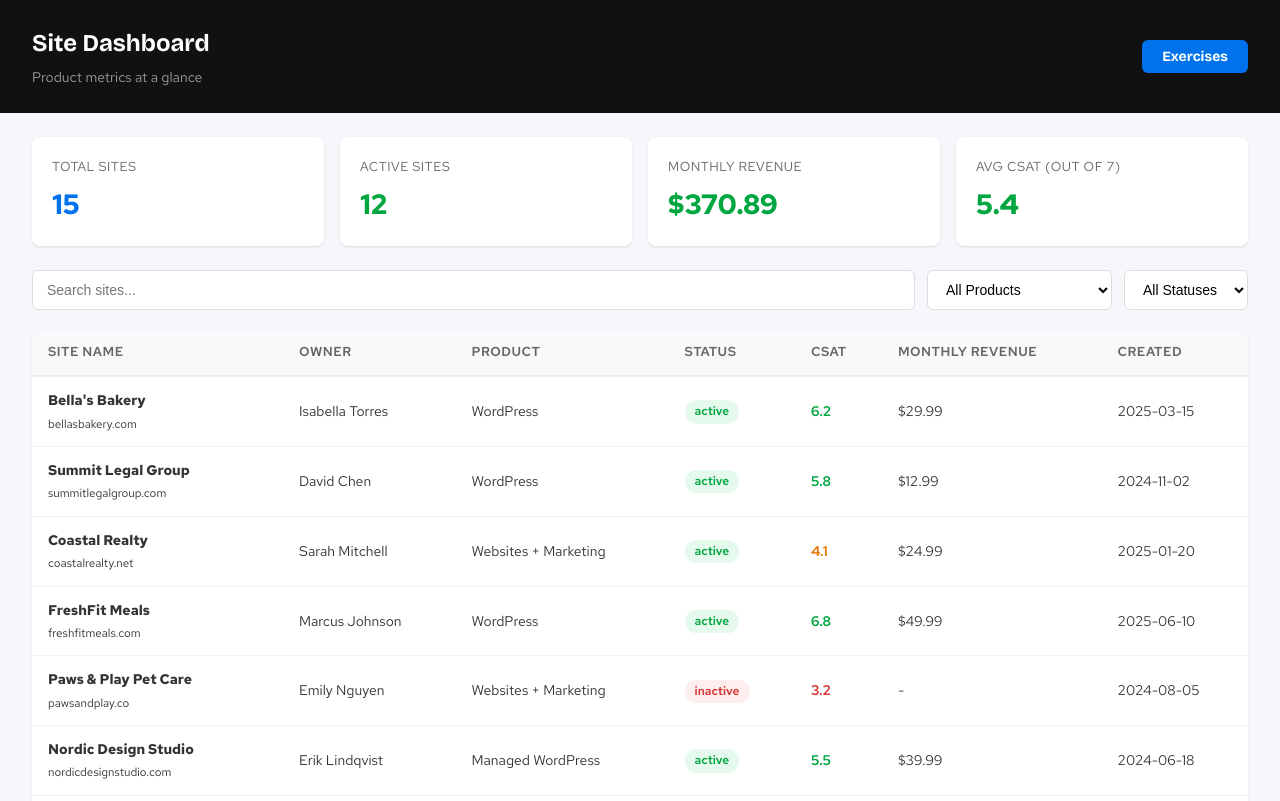
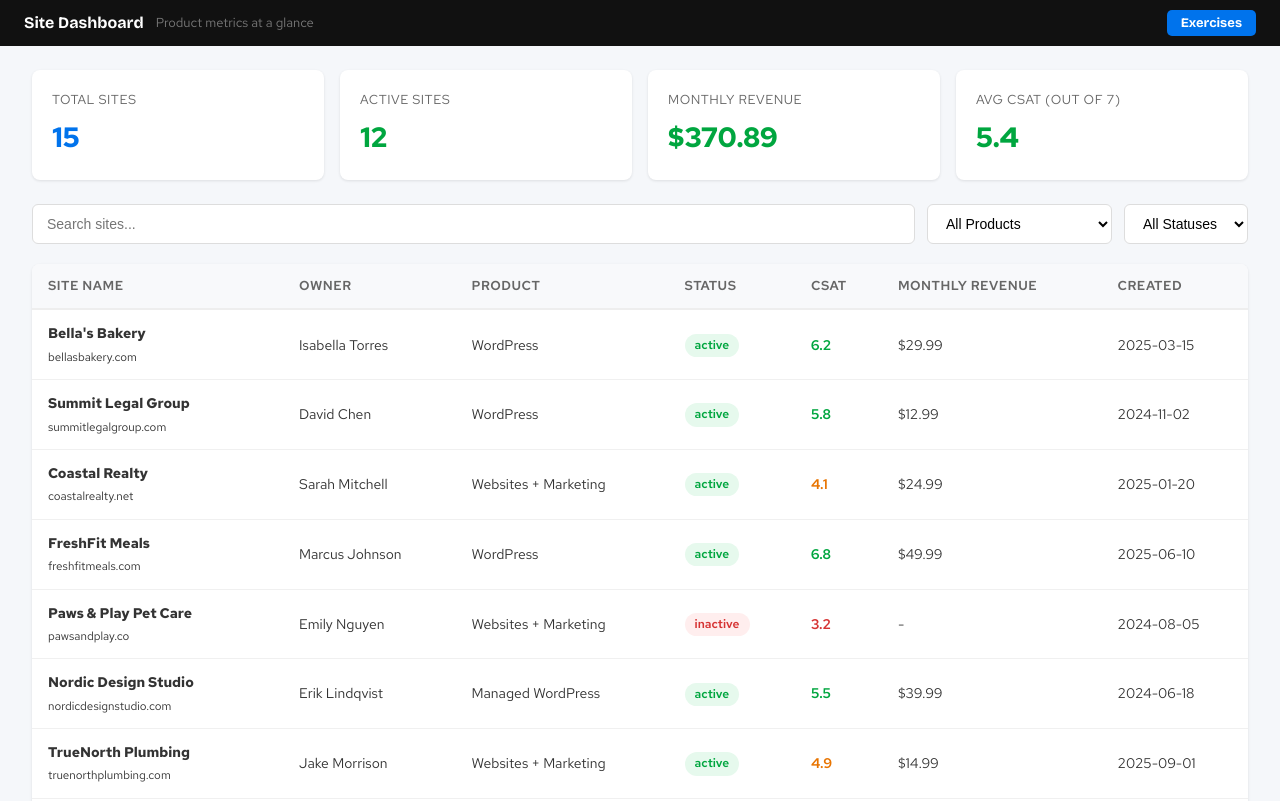
Before and after one commit to jnealey-godaddy/vibe-coding-starter, a website built with Vite: page index.html in a window 1280 px wide. Shown: the top 801 px of the page. Built offline with nearby package versions, Linux system fonts and the light colour scheme.

Commit message:
Slim down page header to compact single line

```diff
--- a/style.css
+++ b/style.css
@@ -18,11 +18,11 @@ h1, h2 {
 header {
   background: #111;
   color: #fff;
-  padding: 24px 32px;
+  padding: 10px 24px;
 }
 
 header h1 {
-  font-size: 24px;
+  font-size: 16px;
   font-weight: 700;
 }
 
@@ -32,15 +32,20 @@ header h1 {
   align-items: center;
 }
 
+.header-text {
+  display: flex;
+  align-items: center;
+  gap: 12px;
+}
+
 .subtitle {
-  color: #999;
-  font-size: 14px;
-  margin-top: 4px;
+  color: #777;
+  font-size: 13px;
 }
 
 .layout {
   display: flex;
-  min-height: calc(100vh - 80px);
+  min-height: calc(100vh - 42px);
 }
 
 main {
@@ -162,9 +167,9 @@ tr:hover {
   background: #0073ec;
   color: #fff;
   border: none;
-  padding: 8px 20px;
-  border-radius: 6px;
-  font-size: 14px;
+  padding: 5px 14px;
+  border-radius: 5px;
+  font-size: 13px;
   font-weight: 600;
   font-family: "Bricolage Grotesque", -apple-system, sans-serif;
   cursor: pointer;
```
